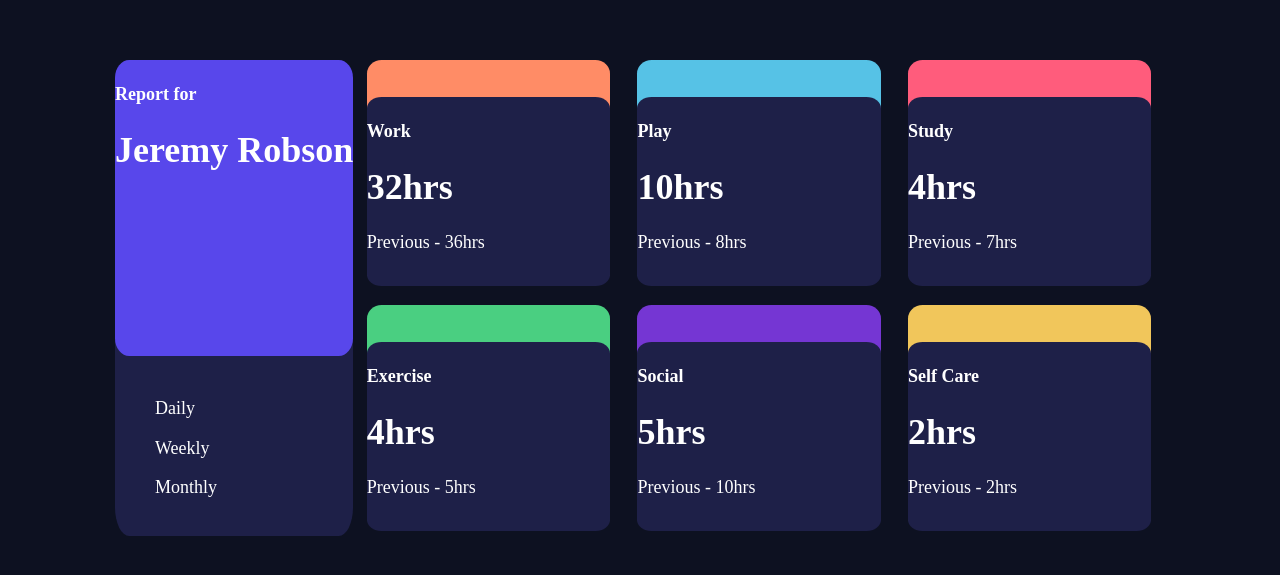
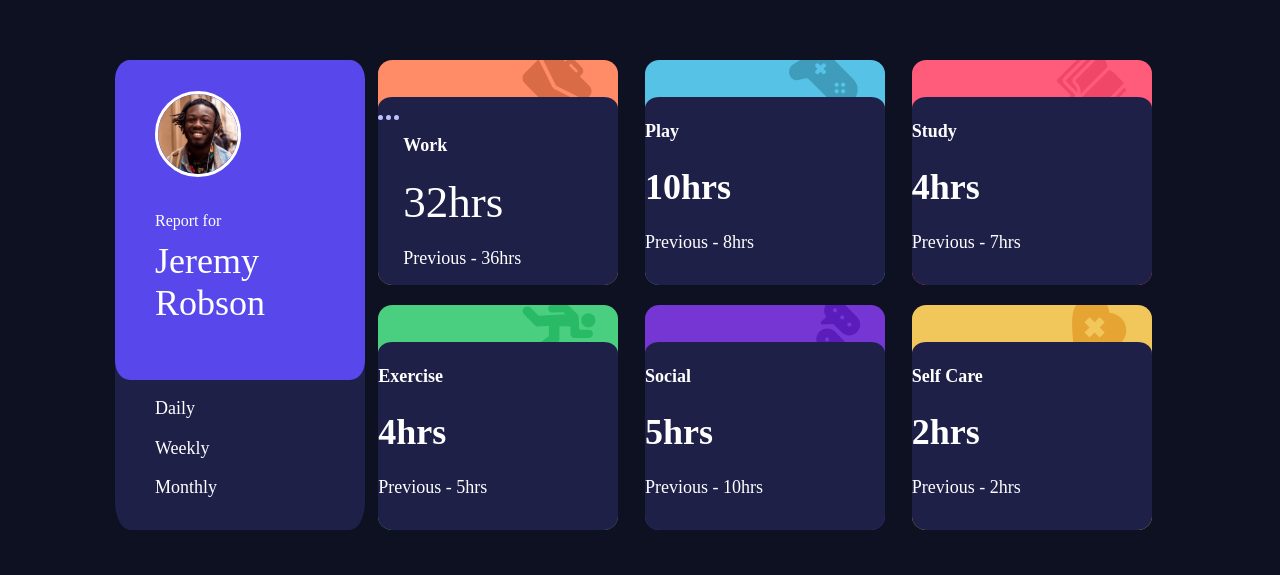
Before and after one commit to Igor1D/Dashboard-Component, a plain HTML site: page index.html in a window 1280 px wide. Shown: the part 113-688 px from the top of the page. Drawn offline with Linux system fonts and the light colour scheme.

Commit message:
Added icons and SVGs and started to work on the threedots icons

```diff
--- a/index.html
+++ b/index.html
@@ -30,8 +30,9 @@
 
     <div class="sidePanelDiv">
       <div class="reportLayerDiv">
+        <img class="userPic" src="./images/image-jeremy.png" alt="user-pic">
         <h4 class="reportText">Report for</h4>
-        <h1>Jeremy Robson</h1>
+        <h1 class="userName">Jeremy Robson</h1>
       </div>
 
 
@@ -47,7 +48,9 @@
 
     <div class="sixSquares">
       <div class="workLayerDiv">
+        <img class="workIcon" src="./images/icon-work.svg" alt="icon-work">
         <div class="workDiv">
+          <div class="threeDotsDiv"><img class="threeDotsIcon" src="./images/icon-ellipsis.svg"></div>
           <h4>Work</h4>
           <!-- <h1>5hrs</h1> <!-- daily -->
           <!-- <p>Previous - 7hrs</p> daily -->
@@ -59,6 +62,7 @@
       </div>
 
       <div class="playLayerDiv">
+        <img class="playIcon" src="./images/icon-play.svg" alt="icon-play">
         <div class="playDiv">
           <h4>Play</h4>
           <!-- <h1>1hr</h1> <!-- daily -->
@@ -71,6 +75,7 @@
       </div>
 
       <div class="studyLayerDiv">
+        <img class="studyIcon" src="./images/icon-study.svg" alt="icon-study">
         <div class="studyDiv">
           <h4>Study</h4>
           <!-- <h1>0hrs</h1> daily -->
@@ -83,6 +88,7 @@
       </div>
 
       <div class="exerciseLayerDiv">
+        <img class="exerciseIcon" src="./images/icon-exercise.svg" alt="icon-exercise">
         <div class="exerciseDiv">
           <h4>Exercise</h4>
           <!-- <h1>1hr</h1> daily -->
@@ -95,6 +101,7 @@
       </div>
 
       <div class="socialLayerDiv">
+        <img class="socialIcon" src="./images/icon-social.svg" alt="icon-social">
         <div class="socialDiv">
           <h4>Social</h4>
           <!-- <h1>1hr</h1> daily -->
@@ -107,6 +114,7 @@
       </div>
 
       <div class="selfCareLayerDiv">
+        <img class="selfCareIcon" src="./images/icon-self-care.svg" alt="icon-selfCare">
         <div class="selfCareDiv">
           <h4>Self Care</h4>
           <!-- <h1>0hrs</h1> daily -->
--- a/style.css
+++ b/style.css
@@ -5,7 +5,7 @@ body {
     align-items: center;
     height: 100vh;
     font-family: "Rubik";
-    font-weight: 300, 400, 500;
+    font-weight: 300;
     font-size: 18px
 }
 
@@ -39,7 +39,6 @@ ul {
 .mainDiv {
     width: 1050px;
     height: 470px;
-
     display: flex;
     flex-direction: row;
     flex-wrap: wrap;
@@ -54,20 +53,49 @@ ul {
 
 .reportLayerDiv {
     position: relative;
-    width: 100%;
-    height: 63%;
+    width: 250px;
+    height: 68%;
     background-color: hsl(246, 80%, 60%);
     border-radius: 6%;
     z-index: 1;
+    display: flex;
+    flex-direction: column;
+    justify-content: center;
+    /* */
+}
+
+.userPic {
+    position: relative;
+    width: 80px;
+    border: 3px solid white;
+    border-radius: 50%;
+    margin-left: 40px;
+    margin-top: 40px;
+    margin-bottom: 35px;
+}
+
+.reportText {
+    padding-left: 40px;
+    margin: 0;
+    font-weight: 100;
+    font-size: 16px;
+
+}
+
+.userName {
+    padding-left: 40px;
+    padding-bottom: 40px;
+    margin-top: 10px;
+    font-weight: 300;
 }
 
 
 
+
 .timeFramesDiv {
-    width: 238px;
-    height: 59.5%;
+    width: 250px;
+    height: 470px;
     position: absolute;
-    /* border: 3px solid rgb(255, 77, 0); */
     background-color: hsl(237, 42%, 20%);
     border-radius: 6%;
 
@@ -77,7 +105,7 @@ ul {
 /* 6 squares main div */
 
 .sixSquares {
-
+    position: relative;
     flex: 1;
     display: flex;
     flex-wrap: wrap;
@@ -95,20 +123,51 @@ ul {
     padding-top: 37px;
     margin-bottom: 20px;
     border-radius: 6%;
+    overflow: hidden;  /* can hide any content that exceeds the container's boundaries */
 
 
 }
+
+
+.workIcon {
+    position: absolute;
+    height: 70px;
+    z-index: 0;
+    left: 144px;
+    top: -10px;
+
+
+}
+
 
 .workDiv {
     width: 100%;
     height: 84%;
     position: absolute;
-    /* border: 3px solid rgb(0, 153, 255); */
     background-color: hsl(237, 42%, 20%);
     border-radius: 6%;
+    display: flex;
+    flex-direction: column;
+    justify-content: center;
+
+}
+
+.workDiv h4,
+.workDiv h1,
+.workDiv p {
+    padding-left: 15px;
+    margin: 10px;
+
+}
+
+.workDiv h1 {
+    font-size: 45px;
+    font-weight: 400;
+}
 
 
-}
+
+
 
 /* Play */
 
@@ -119,6 +178,17 @@ ul {
     background-color: hsl(195, 74%, 62%);
     padding-top: 37px;
     border-radius: 6%;
+    overflow: hidden;
+}
+
+.playIcon {
+    position: absolute;
+    height: 70px;
+    z-index: 0;
+    left: 144px;
+    top: -10px;
+
+
 }
 
 .playDiv {
@@ -139,6 +209,17 @@ ul {
     background-color: hsl(348, 100%, 68%);
     padding-top: 37px;
     border-radius: 6%;
+    overflow: hidden;
+}
+
+.studyIcon {
+    position: absolute;
+    height: 70px;
+    z-index: 0;
+    left: 144px;
+    top: -10px;
+
+
 }
 
 .studyDiv {
@@ -160,6 +241,17 @@ ul {
     background-color: hsl(145, 58%, 55%);
     padding-top: 37px;
     border-radius: 6%;
+    overflow: hidden;
+}
+
+.exerciseIcon {
+    position: absolute;
+    height: 50px;
+    z-index: 0;
+    left: 144px;
+    top: -1px;
+
+
 }
 
 .exerciseDiv {
@@ -180,6 +272,17 @@ ul {
     background-color: hsl(264, 64%, 52%);
     padding-top: 37px;
     border-radius: 6%;
+    overflow: hidden;
+}
+
+.socialIcon {
+    position: absolute;
+    height: 80px;
+    z-index: 0;
+    left: 160px;
+    top: -10px;
+
+
 }
 
 .socialDiv {
@@ -201,6 +304,17 @@ ul {
     background-color: hsl(43, 84%, 65%);
     padding-top: 37px;
     border-radius: 6%;
+    overflow: hidden;
+
+
+}
+
+.selfCareIcon {
+    position: absolute;
+    height: 55px;
+    z-index: 0;
+    left: 160px;
+    top: -10px;
 
 
 }
```
